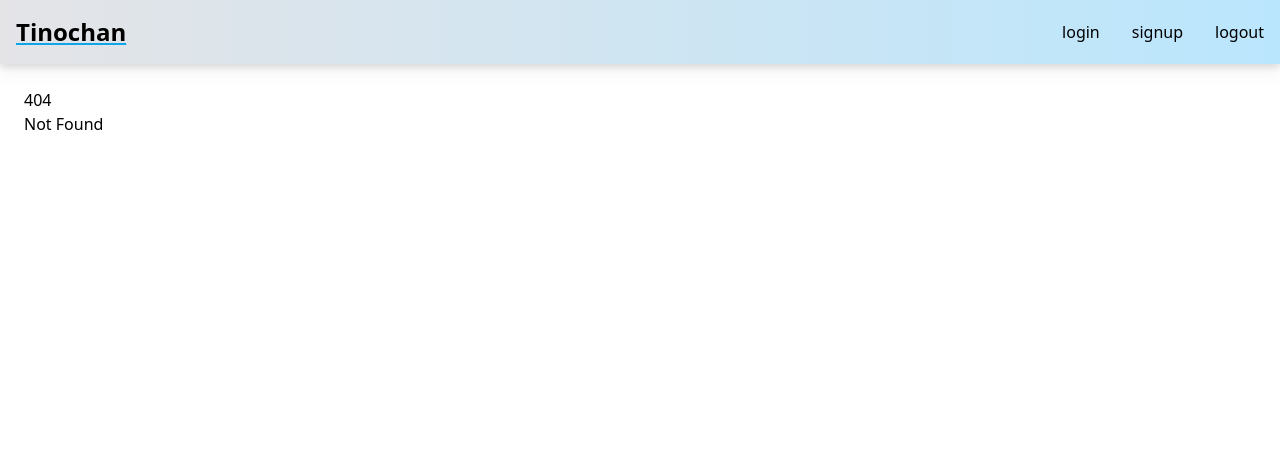
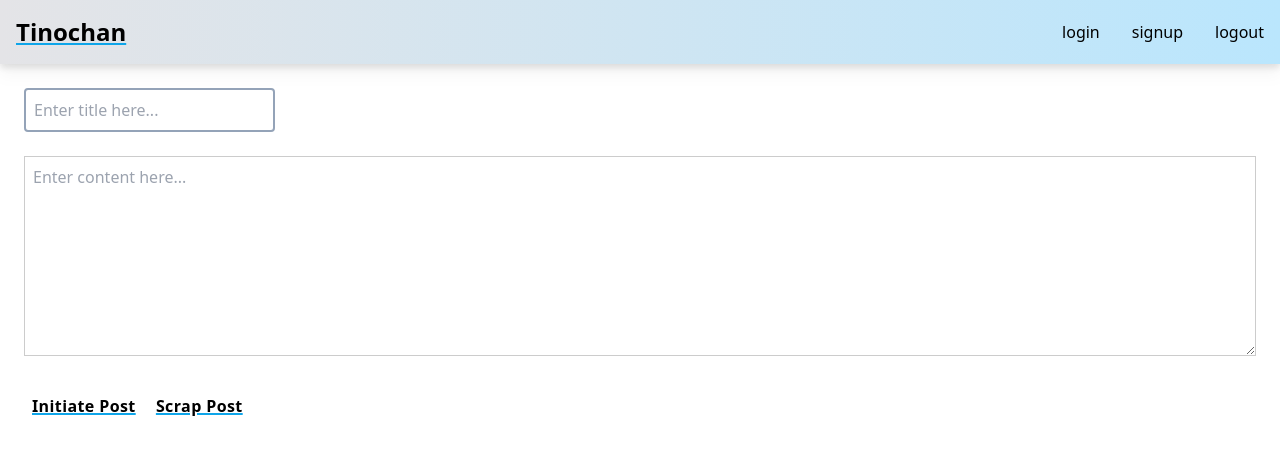
Before and after one commit to shine00chang/tinochan, a SvelteKit app: page /post in a window 1280 px wide. Before the commit this address had no page. Shown: the top 454 px of the page. Built offline with nearby package versions, Linux system fonts and the light colour scheme.

Commit message:
posting feature (not final)

```diff
--- a/package.json
+++ b/package.json
@@ -20,6 +20,6 @@
 	},
 	"type": "module",
 	"dependencies": {
-		"mongodb": "^5.6.0"
+		"mongodb": "^5.7.0"
 	}
 }
--- /dev/null
+++ b/src/routes/api/post/+server.js
@@ -0,0 +1,33 @@
+import { redirect } from '@sveltejs/kit';
+import db from '$lib/db.js';
+
+const forums = db.collection("Forums");
+
+export async function PUT ({ request }) {
+    console.log("connected")
+    /*let json;
+    try {
+        json = await request.json()
+    } catch (e) {
+        return new Response("request body is not JSON", { status: 400 });
+    }
+
+    const {
+        title,
+        content
+    } = json;*/
+
+    if (!title || !content)
+        return new Response("request body missing 'title' or 'content'", { status: 400 });
+
+    const feed = {
+        title,
+        content,
+    };
+
+    await forums.insertOne(feed);
+
+    console.log("created post:", feed);
+
+    return new Response("done", { status: 200 });
+}
--- a/src/routes/feed/+page.svelte
+++ b/src/routes/feed/+page.svelte
@@ -1,4 +1,5 @@
 <script>
+    import { goto } from '$app/navigation';
     // States
     let forums;
 
@@ -17,6 +18,8 @@
 <div>Click here to load forums from the database</div>
 <button class="btn-1" on:click={onclick}>Load Now!</button><br>
 
+<button class="btn-1" on:click={_ => goto("/post")}>Create Post</button><br>
+
 {#if forums != undefined}
     {#each forums as { title, content }}
         <div class="text-xl font-medium">{title}</div>
--- /dev/null
+++ b/src/routes/post/+page.svelte
@@ -0,0 +1,39 @@
+<script>
+    import { goto } from '$app/navigation';
+    let title;
+    let content;
+
+    async function onClick () {
+        const body = {
+        title,
+        content
+     }
+     console.log("posting:", body);
+     const res = await fetch("/api/post", {
+            method: "PUT",
+            body: JSON.stringify(body)
+        });
+        console.log("post status: ", res.status);
+        if (res.status == 200)
+            goto("../feed");
+    }
+</script>
+
+<style>
+    textarea {
+      width: 100%;
+      height: 200px;
+      resize: vertical;
+      border: 1px solid #ccc;
+    padding: 8px;
+    }
+  </style>
+
+<!--<big class="rounded-full hover-1">Create Post</big><br>-->
+
+<input bind:value={title} placeholder="Enter title here..."><br>
+<br>
+<textarea bind:value={content} placeholder="Enter content here..."></textarea><br>
+<br>
+<button class="btn-1" on:click={onClick}>Initiate Post</button>
+<button class="btn-1" on:click={_ => goto("/feed")}>Scrap Post</button>
```
